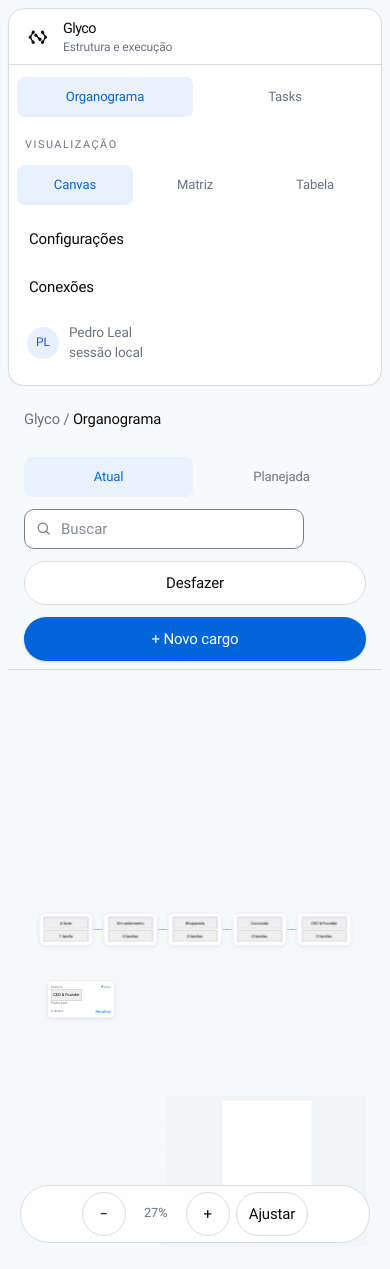
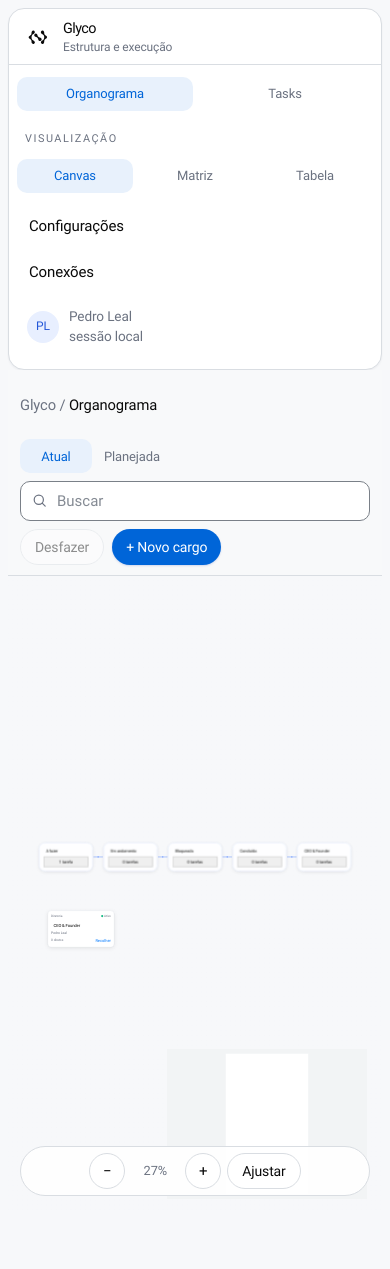
Before and after one commit to pedromleal15/organograma, a React (Vite) app: page /organograma in a window 390 px wide. After the commit the page ends 1222 px from the top, so only its background shows below. Built offline with nearby package versions, Linux system fonts and the light colour scheme.

Commit message:
fix(ui): unify Glyco buttons, type scale, and responsive topbar
Align primary/ghost/icon/mini/nav controls on one height and weight
scale, keep pill CTAs vs soft-rect chrome, and tighten mobile wrapping.

Co-authored-by: Pedro Leal <pedromleal15@users.noreply.github.com>

```diff
--- a/src/styles.css
+++ b/src/styles.css
@@ -32,7 +32,7 @@ button, a, input, select, textarea { outline-offset: 3px; }
 
 :focus-visible { outline: 3px solid var(--amber); }
 
-button { min-height: 44px; }
+button { min-height: 40px; }
 
 .app {
   display: grid;
@@ -77,13 +77,14 @@ button { min-height: 44px; }
   border-radius: 10px;
   background: transparent;
   cursor: pointer;
+  font-weight: 510;
 }
 
 .env-switch button, .view-switch button {
-  min-height: 40px;
-  color: var(--muted);
-  font-size: 0.82rem;
-  font-weight: 600;
+  min-height: 36px;
+  color: var(--muted);
+  font-size: 0.875rem;
+  font-weight: 510;
 }
 
 .env-switch button[aria-pressed="true"], .view-switch button[aria-pressed="true"] {
@@ -157,8 +158,9 @@ button { min-height: 44px; }
 
 .topbar {
   display: flex;
+  flex-wrap: wrap;
   align-items: center;
-  gap: 12px;
+  gap: 8px 12px;
   min-height: 64px;
   padding: 10px 16px;
   border-bottom: 1px solid var(--line);
@@ -180,18 +182,18 @@ button { min-height: 44px; }
 .primary {
   background: #f4f7fb;
   color: #111318;
-  font-weight: 700;
-  padding: 0 14px;
+  font-weight: 590;
+  padding: 0 16px;
 }
 
 .ghost, .text-button, .icon-button {
-  background: #1c1e24;
+  background: #fff;
   color: var(--text);
   border: 1px solid var(--line);
-  padding: 0 12px;
-}
-
-.icon-button { width: 44px; padding: 0; }
+  padding: 0 16px;
+}
+
+.icon-button { width: 40px; min-width: 40px; padding: 0; }
 
 .stage {
   position: relative;
@@ -799,7 +801,7 @@ button {
 .glyco-logo { width: 28px; height: auto; flex: none; color: var(--text); }
 .env-switch, .view-switch { background: transparent; padding: 0; gap: 4px; }
 .env-switch button, .view-switch button {
-  border-radius: 8px;
+  border-radius: var(--radius-md);
   color: var(--muted);
   transition: background 150ms ease-out, color 150ms ease-out;
 }
@@ -817,11 +819,16 @@ button {
 .avatar { background: #e8efff; color: #2357d8; }
 .workspace { min-height: calc(100vh - 24px); }
 .topbar {
+  display: flex;
+  flex-wrap: wrap;
+  align-items: center;
+  gap: 8px 10px;
   min-height: 56px;
   border-bottom: 1px solid var(--line);
   background: color-mix(in srgb, var(--bg) 92%, white 8%);
   padding: 8px 16px;
 }
+.topbar .crumb { margin-right: auto; }
 .crumb { color: var(--muted); }
 .crumb b { color: var(--text); }
 .board-switch,
@@ -946,13 +953,42 @@ select:not([multiple]) {
 }
 .column-name { min-height: 36px; padding: 8px 10px; }
 .band-name { min-height: 32px; padding: 4px 6px; }
+.canvas-inline-label {
+  display: block;
+  width: 100%;
+  min-height: 0;
+  margin: 8px 0 2px;
+  padding: 4px 8px;
+  border: 1px solid transparent;
+  border-radius: var(--radius-md);
+  background: transparent;
+  color: var(--text);
+  font: inherit;
+  font-size: 0.98rem;
+  font-weight: 700;
+  letter-spacing: -0.03em;
+  text-align: left;
+  cursor: text;
+  box-shadow: none;
+}
+.canvas-inline-label:hover {
+  border-color: var(--line);
+  background: #f6f7f8;
+}
 .canvas-inline-edit {
   min-height: 32px;
   width: 100%;
+  margin: 8px 0 2px;
   padding: 4px 8px;
   font: inherit;
+  font-size: 0.98rem;
   font-weight: 700;
-  letter-spacing: -0.02em;
+  letter-spacing: -0.03em;
+}
+.lane-node .canvas-inline-label,
+.lane-node .canvas-inline-edit {
+  margin: 0;
+  font-size: inherit;
 }
 .column-name:hover, .column-name:focus,
 .band-name:hover, .band-name:focus,
@@ -994,24 +1030,112 @@ select:not([multiple]) {
   background-position: right 10px center;
 }
 
+/* Buttons — Glyco action language (pill CTAs; soft rects for nav chrome). */
+button {
+  font-size: 15px;
+  font-weight: 510;
+  letter-spacing: -0.01em;
+}
+.primary,
+.ghost,
+.text-button,
+.pill-button {
+  min-height: 40px;
+  border-radius: 9999px;
+  padding: 0 16px;
+  font-size: 15px;
+  font-weight: 510;
+  letter-spacing: -0.01em;
+  transition: background 150ms ease-out, border-color 150ms ease-out, color 150ms ease-out, transform 150ms ease-out;
+}
 .primary {
-  border-radius: 9999px;
+  border: 0;
   background: var(--blue);
   color: white;
+  font-weight: 590;
   box-shadow: 0 1px 2px rgba(30, 64, 175, 0.18);
-  transition: background 150ms ease-out, transform 150ms ease-out;
 }
 .primary:hover { background: #2459dc; }
 .primary:active { background: #1f4fc7; transform: translateY(1px); }
-.ghost, .text-button, .icon-button {
-  border-radius: 9999px;
-  border-color: var(--line);
+.primary:disabled, .pill-button:disabled {
+  opacity: 0.45;
+  cursor: not-allowed;
+  transform: none;
+}
+.ghost, .text-button {
+  border: 1px solid var(--line);
   background: #fff;
   color: var(--text);
 }
-.ghost:hover, .text-button:hover, .icon-button:hover { background: var(--surface-hover); }
+.ghost:hover, .text-button:hover { background: var(--surface-hover); }
+.ghost:disabled {
+  opacity: 0.45;
+  cursor: not-allowed;
+}
+.icon-button {
+  width: 40px;
+  min-width: 40px;
+  min-height: 40px;
+  padding: 0;
+  border-radius: 9999px;
+  border: 1px solid var(--line);
+  background: #fff;
+  color: var(--text);
+  display: inline-grid;
+  place-items: center;
+  line-height: 1;
+}
+.icon-button:hover { background: var(--surface-hover); }
 .pill-button { border-radius: 9999px; }
-.secondary-link, .linkish { color: var(--blue-2); }
+.secondary-link, .linkish {
+  color: var(--blue-2);
+  font-size: 15px;
+  font-weight: 510;
+  letter-spacing: -0.01em;
+  border-radius: var(--radius-md);
+}
+.topbar .primary,
+.topbar .ghost,
+.topbar .search,
+.topbar .board-switch,
+.topbar .origin-switch {
+  min-height: 36px !important;
+}
+.topbar .primary,
+.topbar .ghost {
+  padding: 0 14px;
+}
+.env-switch button, .view-switch button {
+  border-radius: var(--radius-md);
+  min-height: 36px;
+  font-size: 0.875rem;
+  font-weight: 510;
+  letter-spacing: -0.01em;
+  padding: 0 10px;
+}
+.mini-button {
+  width: 28px;
+  min-width: 28px;
+  min-height: 28px;
+  padding: 0;
+  border-radius: var(--radius-md);
+  border: 1px solid var(--line);
+  background: #fff;
+  color: var(--muted);
+  font-size: 0.875rem;
+  font-weight: 510;
+  display: inline-grid;
+  place-items: center;
+  line-height: 1;
+}
+.lane-modal-close,
+.area-modal-close {
+  width: 36px !important;
+  min-width: 36px !important;
+  min-height: 36px !important;
+  border-radius: 50% !important;
+  font-size: 1.1rem;
+}
 
 .drawer, .sheet {
   border: 1px solid var(--line);
@@ -1142,10 +1266,6 @@ select:not([multiple]) {
 
 .lane-modal-close {
   flex: none;
-  width: 36px;
-  min-height: 36px;
-  font-size: 1.15rem;
-  border-radius: 50%;
 }
 
 .lane-modal-body {
@@ -1394,10 +1514,6 @@ select:not([multiple]) {
   position: absolute;
   top: 16px;
   right: 16px;
-  width: 36px;
-  min-height: 36px;
-  font-size: 1.1rem;
-  border-radius: 50%;
 }
 
 .area-modal-body {
@@ -1533,13 +1649,25 @@ select:not([multiple]) {
   }
   .board-scroll { overflow-x: auto; overflow-y: auto; }
   .canvas-wrap, .panel-page:not(.board-stage) { height: auto; min-height: 70vh; }
+  .topbar {
+    gap: 8px;
+    padding: 10px 12px;
+  }
+  .topbar .crumb { flex: 1 1 100%; margin-right: 0; }
+  .search-field { max-width: none; flex: 1 1 160px; min-width: 140px; }
+  .primary, .ghost, .text-button, .pill-button { min-height: 36px; padding: 0 14px; font-size: 14px; }
+  .icon-button { width: 36px; min-width: 36px; min-height: 36px; }
 }
 
 @media (max-width: 640px) {
-  .topbar, .view-toolbar { display: grid; grid-template-columns: 1fr; }
-  .topbar { display: grid; }
-  .search { max-width: none; }
+  .topbar {
+    display: flex;
+    flex-wrap: wrap;
+  }
+  .search, .search-field { max-width: none; width: 100%; flex: 1 1 100%; }
+  .board-switch, .origin-switch { max-width: none; flex: 1 1 140px; }
   .zoom-dock { left: 12px; right: 12px; transform: none; justify-content: center; }
+  .env-switch button, .view-switch button { min-height: 34px; font-size: 0.8125rem; padding: 0 8px; }
 }
 
 @media (prefers-reduced-transparency: reduce) {
```
